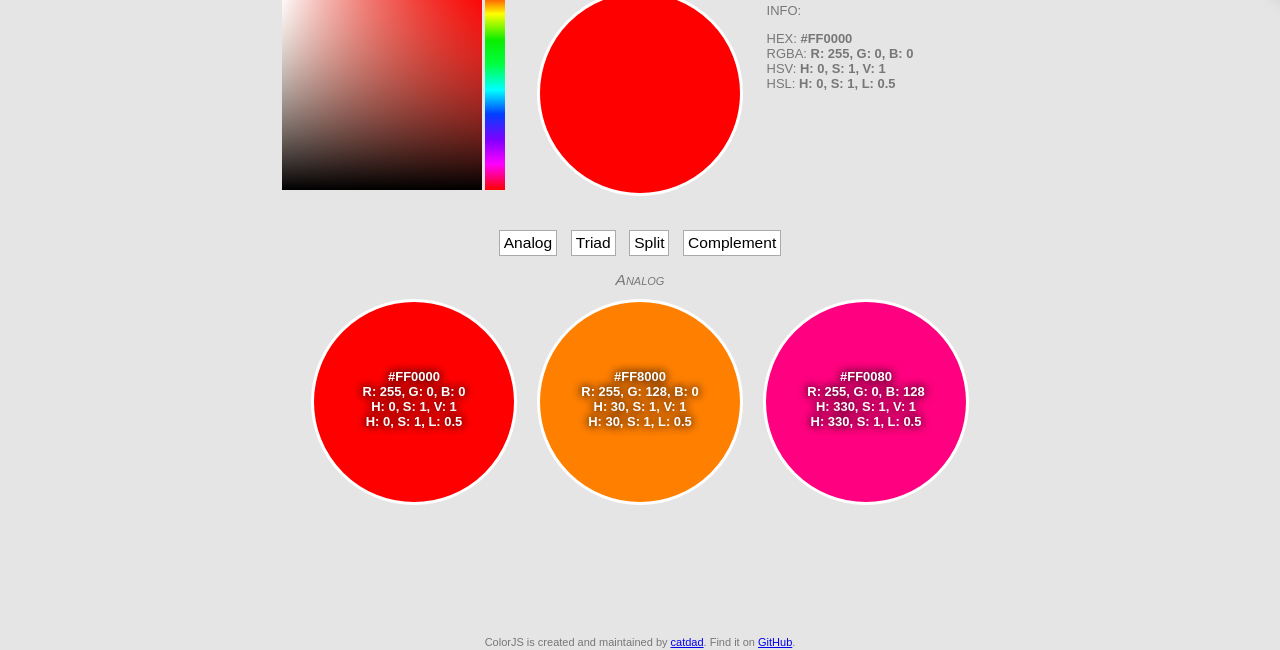
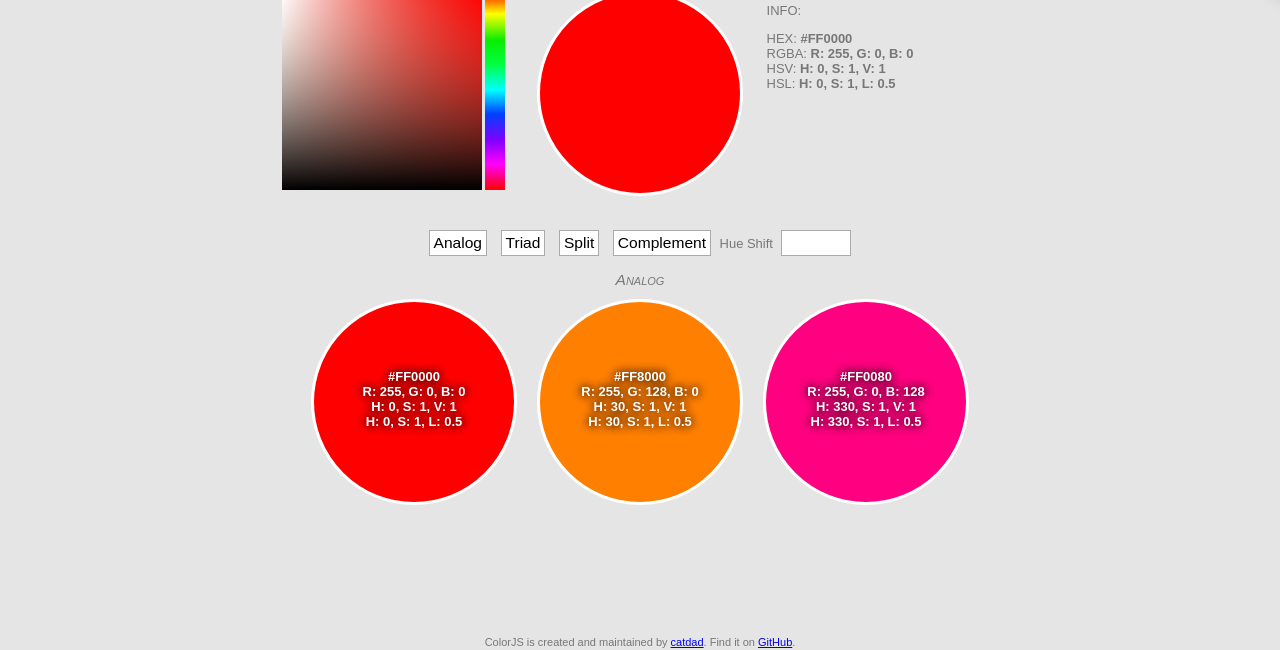
Before and after one commit to catdad/ColorJS, a plain HTML site: page index.html in a window 1280 px wide. Both pictures are taken after a click on the button "Analog". Shown: the part 150-800 px from the top of the page. Drawn offline with Linux system fonts and the light colour scheme.

Commit message:
hue shift

```diff
--- a/index.html
+++ b/index.html
@@ -23,7 +23,7 @@
 		margin: 10px auto 15px;
 		text-align: center;
 	}
-	#nav button{
+	#nav button, #nav input#hueShift{
 		margin: 0 5px;
 		background-color: white;
 		border: 1px solid #aaa;
@@ -35,6 +35,8 @@
 		background-color: #aaa;
 		color: white;
 	}
+
+	#nav input#hueShift{ width: 60px; cursor: inherit; }
 
 	#results{
 		text-align: center;
@@ -159,6 +161,7 @@
 		<button onclick="calc('triad')">Triad</button>
 		<button onclick="calc('split')">Split</button>
 		<button onclick="calc('complement')">Complement</button>
+		Hue Shift <input id="hueShift" type="number" min="0" max="360" />
 	</div>
 
 	<div id="results"></div>
@@ -181,6 +184,8 @@
 			for (i in obj){ arr.push(i + ": " + obj[i]); }
 			return "<b>" + arr.join(', ') + "</b>";
 		}
+
+		//view color info
 		function info(color, trim){
 			var code = "<div class='info'>";
 			if (trim){
@@ -199,6 +204,7 @@
 			code += "</div>";
 			return code;
 		}
+		//view for swatch
 		function swatch(color){
 			var div = document.createElement("div");
 			div.className = "inline color";
@@ -207,15 +213,19 @@
 			div.innerHTML = info(color, true);
 			return div;
 		}
-		function calc(method){
-			var res = main[method]();
+		//calculate color scheme
+		function calc(method, shift){
+			var res = main[method](shift);
 			var html = O("results");
-			html.innerHTML = "<div class='label'>" + method + "</div>";
+			html.innerHTML = "<div class='label'>" +
+							 method + ((shift) ? " " + shift + " degrees":"") +
+							 "</div>";
 
 			for (var i in res){
 				html.appendChild( swatch(res[i]) );
 			}
 		}
+		//change main color
 		function change(color){
 			main = color;
 			O('main').style.backgroundColor = color.CSS();
@@ -224,13 +234,19 @@
 			O("results").innerHTML = "";
 		}
 
+		O("hueShift").onchange = function(){
+			calc('hueShift', this.value);
+		}
+
+		//color init
 		change(main);
 
+		//color picker init
 		var cp = ColorPicker( O('slide'), O('picker'),
 		function(hex, hsv, rgb) {
-			console.log(hex);
-			console.log(hsv);
-			console.log(rgb);
+			//console.log(hex);
+			//console.log(hsv);
+			//console.log(rgb);
 			change(Color(rgb));
 		});
 		cp.setRgb( main.RGBA );
```
